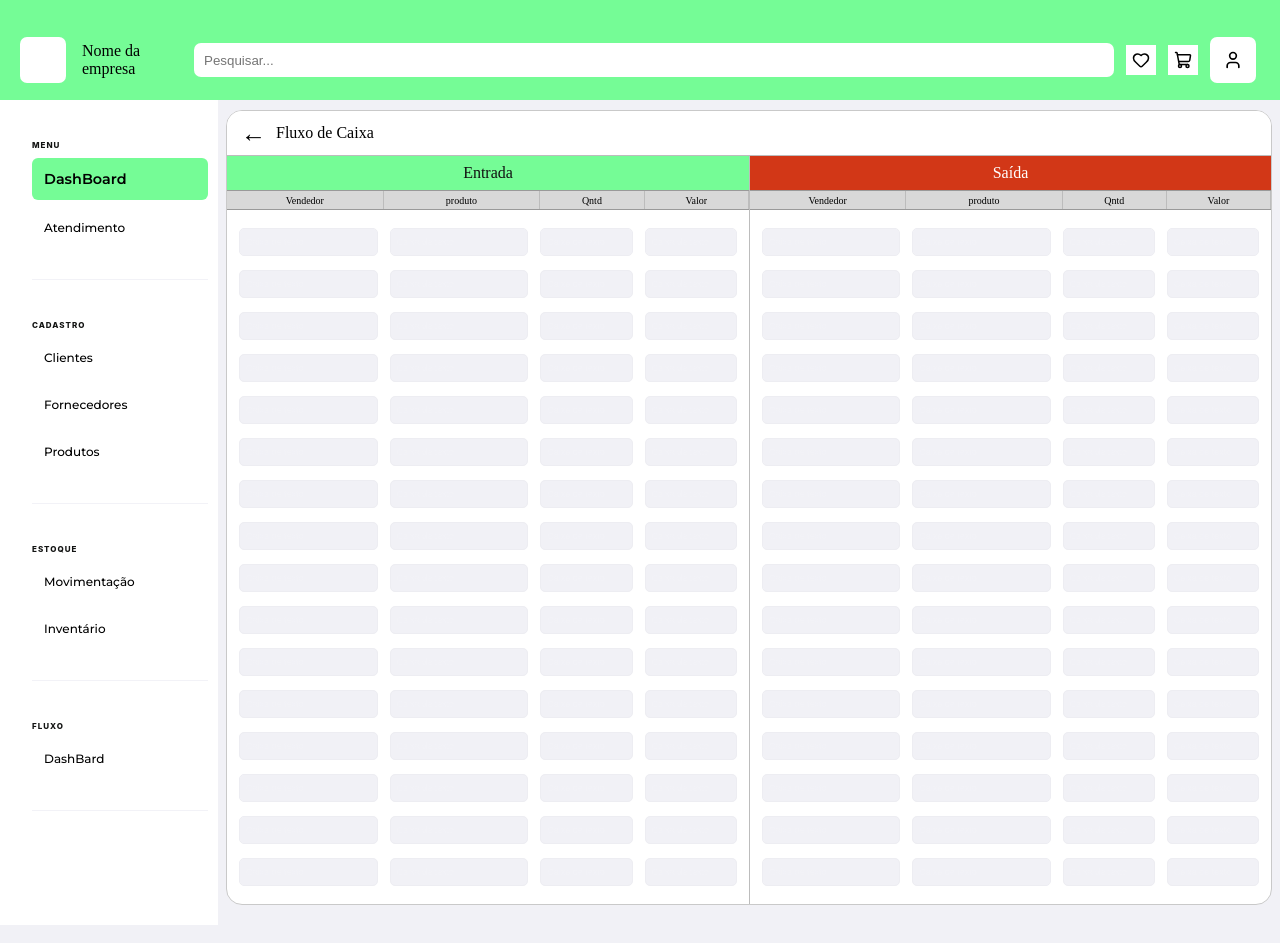
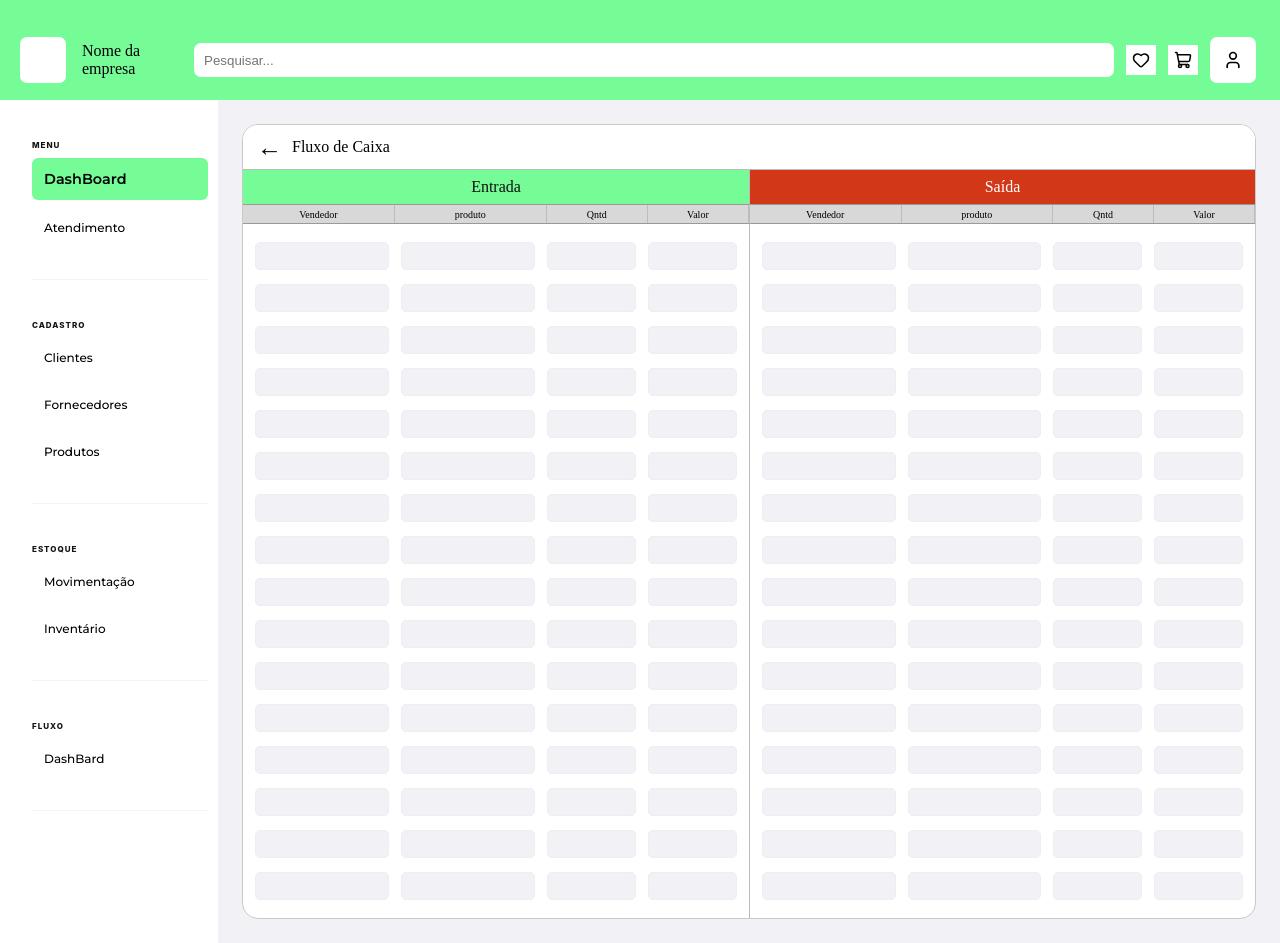
Before and after one commit to DevFrontend-SENAC-PA26-5-73/vendas, a React (Vite) app: page / in a window 1280 px wide. Built offline with nearby package versions, Linux system fonts and the light colour scheme.

Commit message:
mudei a parte da borda cinza

```diff
--- a/src/App.css
+++ b/src/App.css
@@ -38,7 +38,7 @@ body {
 .area-conteudo {
     min-width: 0;
     min-height: 0;
-    padding: 10px 8px 20px;
+    padding: 24px ;
     overflow-y: auto;
     background-color: #f1f1f6;
 }
--- a/src/components/Fluxo de caixa/FluxoCaixa.css
+++ b/src/components/Fluxo de caixa/FluxoCaixa.css
@@ -7,6 +7,7 @@
   width: 100%;
   height: 100%;
   min-height: 0;
+
 
   background-color: white;
   border: 1px solid #c9c9c9;
```
